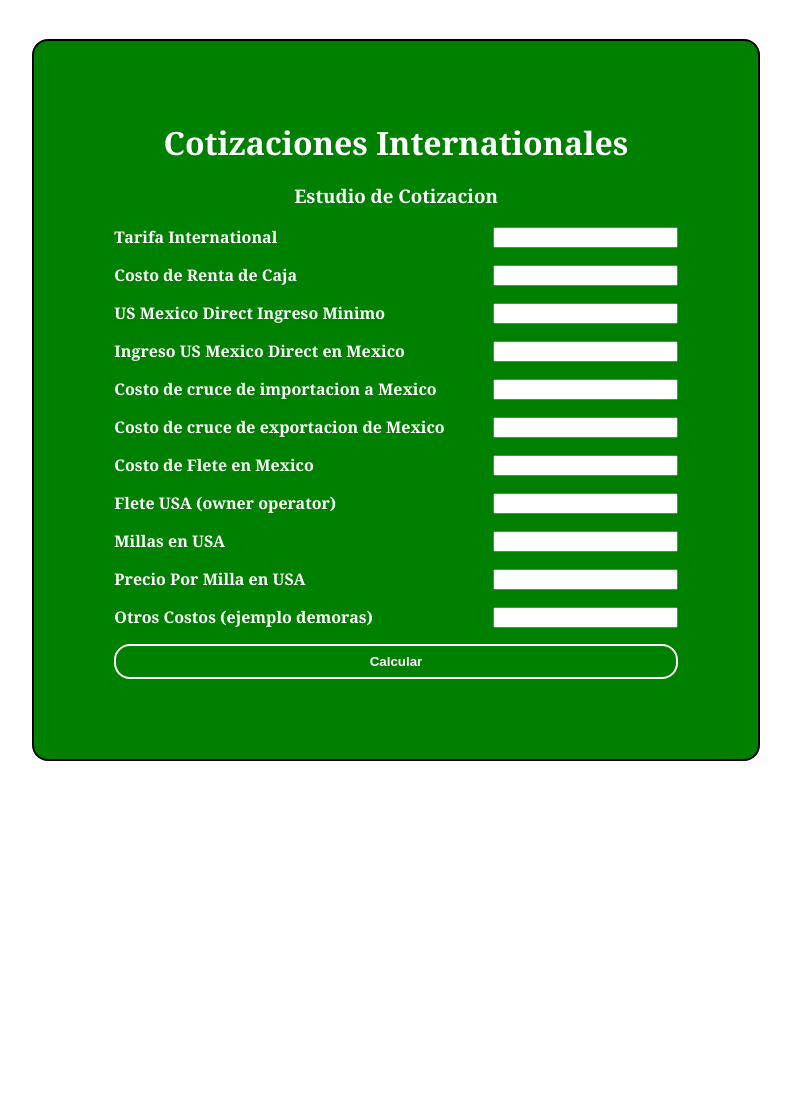
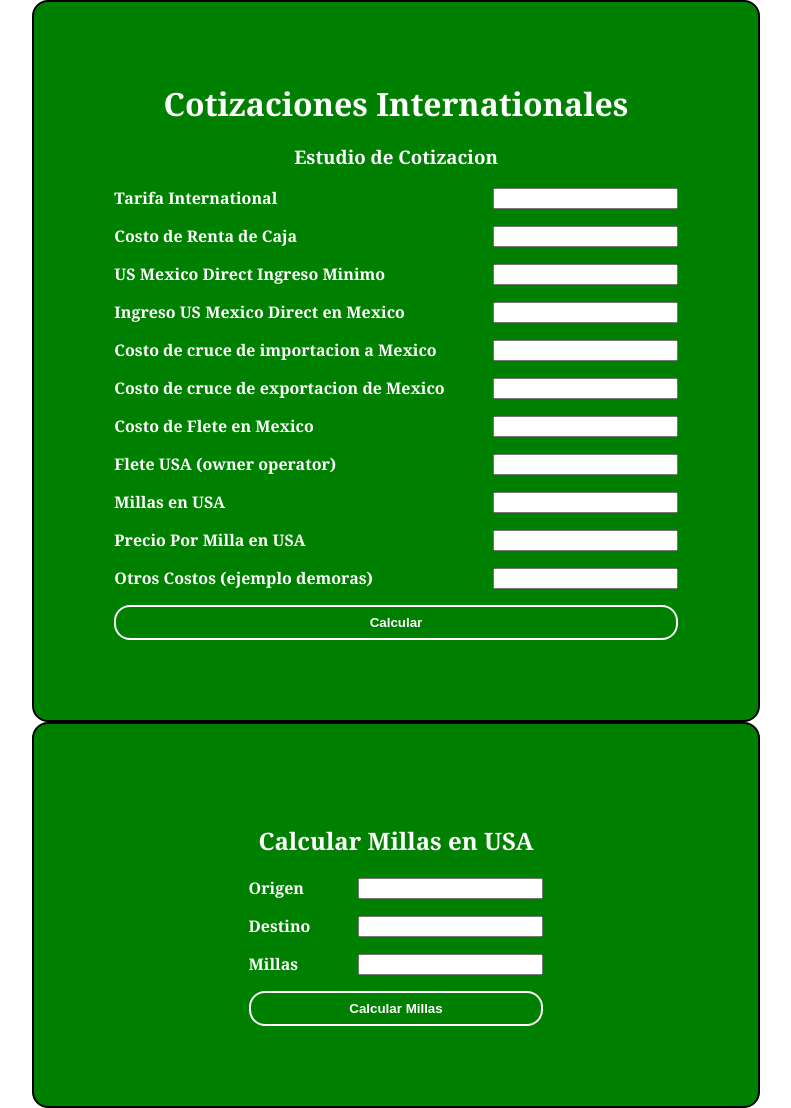
Before and after one commit to normaed11/edgroup, a PHP site: page / in a window 1280 px wide. Shown: the whole page, without its empty margins (244-1035 px from the left). Before the commit the page ends 761 px from the top, so only its background shows below. Run offline with PHP 8.4, Linux system fonts and the light colour scheme.

Commit message:
calular Millas USa

```diff
--- a/assets/css/style.css
+++ b/assets/css/style.css
@@ -74,3 +74,17 @@ body {
         cursor:pointer;
         border-radius: 1rem;
     }
+    .container2 {
+        background-color: green;
+        padding: 5rem;
+        border-radius: 1rem;
+        border: 2px solid black;
+        display:flex;
+        justify-content: center;
+        align-items: center;
+        flex-direction: column;
+
+    }
+    .containerholder{
+         ;
+    }
--- a/index.html
+++ b/index.html
@@ -11,6 +11,7 @@
 </head>
 
 <body>
+    <div class="flex-row">
         <div class="container">
             <h1 class="title">Cotizaciones Internationales</h1>
             <h3 class="estudiodecotizacion">Estudio de Cotizacion</h3>
@@ -51,17 +52,31 @@
 
                 <button type="submit" class="button">Calcular</button>
 
+            </form>
+
+        </div>
+        <div class="container2">
+            <h2>Calcular Millas en USA</h2>
+            <form class="form">
+
+                <label for="origen" id="origen"> Origen</label>
+                <input class=origen>
+
+                <label for="destino" id="otroscostos"> Destino</label>
+                <input class=otroscostos>
+
+                <label for="millasusa" id="millas"> Millas</label>
+                <input class=millas>
 
 
-
-
-
-
+                <button type="submit2" class="button">Calcular Millas</button>
 
 
             </form>
 
         </div>
+    </div>
+
 </body>
 
 </html>
```
Lines whose indentation alone changed are shown as unchanged.
